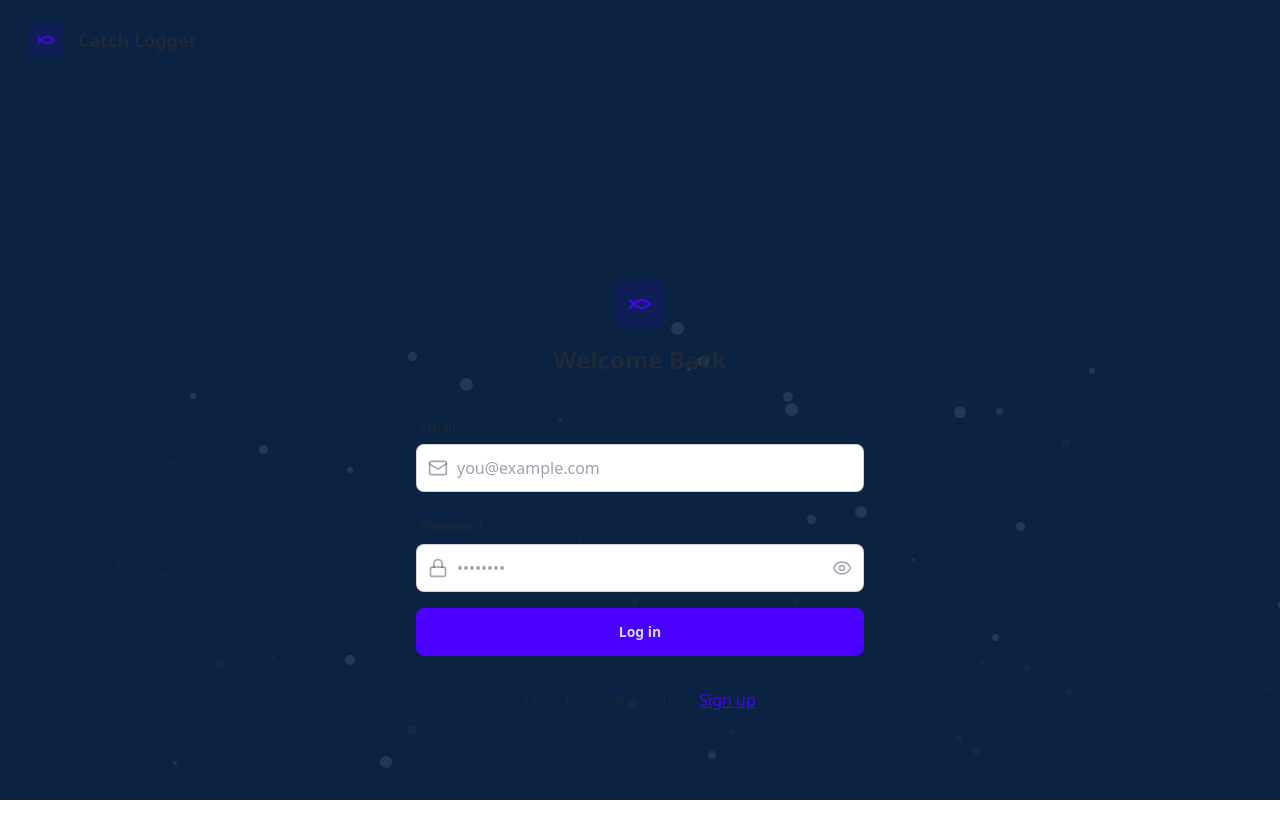
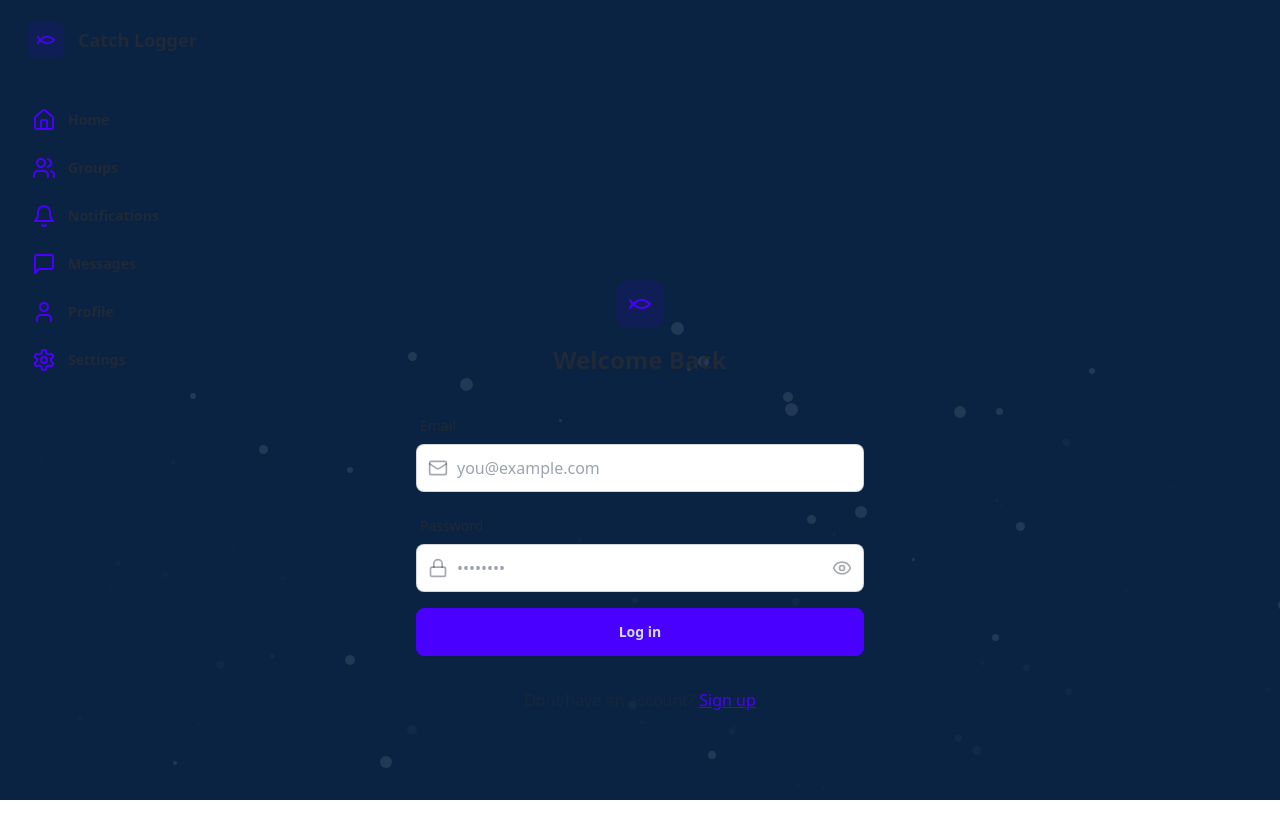
Before and after one commit to nathandyer98/catch-logger-mern, a React (Vite) app in the folder frontend/: page /login in a window 1280 px wide. Shown: the top 838 px of the page. Built offline with nearby package versions, Linux system fonts and the light colour scheme; no server answers.

Commit message:
moved sidebar into main app component
+the sidebar now persist through the whole application.
+main app container is a grid

```diff
--- a/frontend/src/App.tsx
+++ b/frontend/src/App.tsx
@@ -10,6 +10,7 @@ import { useEffect } from "react";
 import { Loader } from "lucide-react";
 import OceanBackground from "./components/OceanBackground";
 import { Toaster } from "react-hot-toast";
+import Sidebar from "./components/Sidebar";
 
 const App = () => {
   const { authenticatedUser, checkAuth, isCheckingAuth } = useAuthStore();
@@ -30,15 +31,23 @@ const App = () => {
   return (
     <div className="container mx-auto px-4">
       <Navbar />
-
+      <div className="text-base-content gap-2 grid grid-cols-6">
+        <div className="col-span-1 pb-10">
+          <Sidebar />
+        </div>
+        <div className="col-span-4 pb-10">
           <Routes>
             <Route
               path="/"
-          element={authenticatedUser ? <HomePage /> : <Navigate to="/login" />}
+              element={
+                authenticatedUser ? <HomePage /> : <Navigate to="/login" />
+              }
             />
             <Route
               path="/signup"
-          element={!authenticatedUser ? <SignUpPage /> : <Navigate to="/" />}
+              element={
+                !authenticatedUser ? <SignUpPage /> : <Navigate to="/" />
+              }
             />
             <Route
               path="/login"
@@ -46,7 +55,9 @@ const App = () => {
             />
             <Route
               path="/profile"
-          element={authenticatedUser ? <HomePage /> : <Navigate to="/login" />}
+              element={
+                authenticatedUser ? <HomePage /> : <Navigate to="/login" />
+              }
             />
             <Route
               path="/settings"
@@ -55,6 +66,7 @@ const App = () => {
               }
             />
           </Routes>
+        </div>
 
         <Toaster />
 
@@ -62,6 +74,7 @@ const App = () => {
           <OceanBackground />
         </div>
       </div>
+    </div>
   );
 };
 
--- a/frontend/src/pages/HomePage.tsx
+++ b/frontend/src/pages/HomePage.tsx
@@ -1,17 +1,7 @@
 import React from "react";
-import Sidebar from "../components/Sidebar";
 
 const HomePage: React.FC = () => {
-  return (
-    <div className="text-base-content gap-2 grid grid-cols-6 md:grid-cols-4">
-      {/* Sidebar */}
-      <div className="col-span-1 pb-10">
-        <Sidebar />
-      </div>
-
-      {/* Main Content */}
-    </div>
-  );
+  return <div className=""></div>;
 };
 
 export default HomePage;
```
Lines whose indentation alone changed are shown as unchanged.
